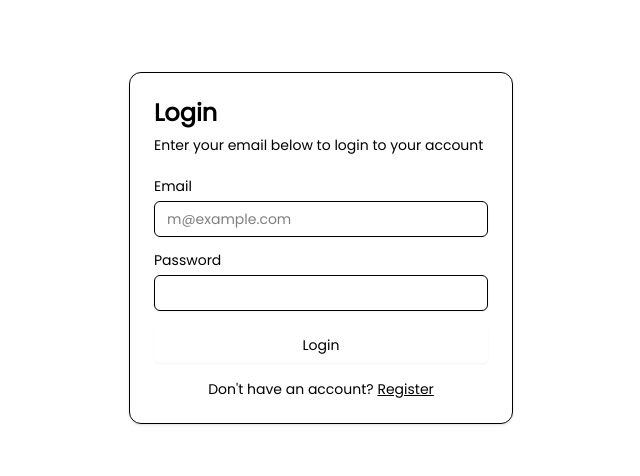
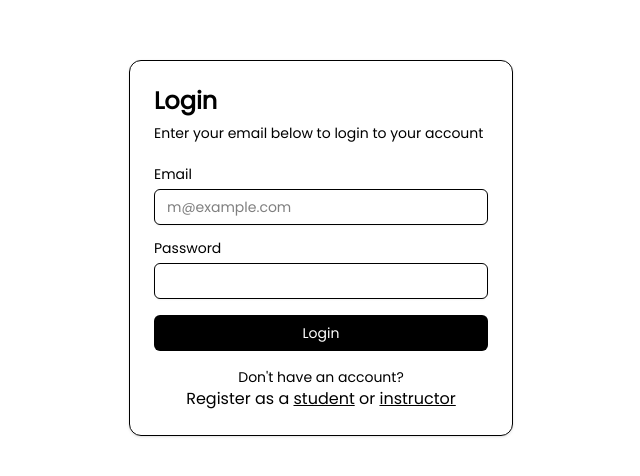
Before and after one commit to khandoker-tahmid-sami/educonnect, a Next.js app: page /login in a window 1280 px wide. Shown: the part 152-628 px from the top of the page, without its empty margins (319-959 px from the left). Built offline with nearby package versions, Linux system fonts and the light colour scheme.

Commit message:
login page developing

```diff
--- /dev/null
+++ b/app/actions/index.js
@@ -0,0 +1,17 @@
+"use server";
+
+import { signIn } from "@/auth";
+
+export const credentialLogin = async (formData) => {
+  try {
+    const response = await signIn("credentials", {
+      email: formData.get("email"),
+      password: formData.get("password"),
+      redirect: false,
+    });
+
+    return response;
+  } catch (error) {
+    throw new Error(error);
+  }
+};
--- /dev/null
+++ b/app/api/auth/[...nextauth]/route.js
@@ -0,0 +1 @@
+export { GET, POST } from "@/auth";
--- a/app/login/_components/login-form.jsx
+++ b/app/login/_components/login-form.jsx
@@ -1,5 +1,8 @@
+"use client";
+
 import Link from "next/link";
 
+import { credentialLogin } from "@/app/actions";
 import { Button } from "@/components/ui/button";
 import {
   Card,
@@ -10,10 +13,41 @@ import {
 } from "@/components/ui/card";
 import { Input } from "@/components/ui/input";
 import { Label } from "@/components/ui/label";
+import { useRouter } from "next/navigation";
+import { useState } from "react";
 
 export function LoginForm() {
+  const [error, setError] = useState("");
+  const router = useRouter();
+
+  const handleSubmit = async (event) => {
+    event.preventDefault();
+
+    try {
+      const formData = new FormData(event.currentTarget);
+      const response = await credentialLogin(formData);
+
+      if (!!response.error) {
+        console.error(response.error);
+        setError(response.error);
+      } else {
+        router.push("/courses");
+      }
+    } catch (error) {
+      console.log(error);
+      setError(error.message);
+    }
+  };
   return (
     <Card className="mx-auto max-w-sm w-full">
+      {error ? (
+        <div
+          role="alert"
+          className="mx-6 mt-4 rounded-md border border-red-200 bg-red-50 px-3 py-2 text-sm text-red-700"
+        >
+          {error}
+        </div>
+      ) : null}
       <CardHeader>
         <CardTitle className="text-2xl">Login</CardTitle>
         <CardDescription>
@@ -21,11 +55,13 @@ export function LoginForm() {
         </CardDescription>
       </CardHeader>
       <CardContent>
+        <form onSubmit={handleSubmit}>
           <div className="grid gap-4">
             <div className="grid gap-2">
               <Label htmlFor="email">Email</Label>
               <Input
                 id="email"
+                name="email"
                 type="email"
                 placeholder="m@example.com"
                 required
@@ -38,16 +74,25 @@ export function LoginForm() {
                 Forgot your password?
               </Link> */}
               </div>
-            <Input id="password" type="password" required />
+              <Input id="password" type="password" name="password" required />
             </div>
-          <Button type="submit" className="w-full">
+            <Button type="submit" variant="hero" className="w-full">
               Login
             </Button>
           </div>
+        </form>
+
         <div className="mt-4 text-center text-sm">
           Don&apos;t have an account?{" "}
-          <Link href="register" className="underline">
-            Register
+        </div>
+        <div className="text-center">
+          Register as a {""}
+          <Link href="/register/stundent" className="underline">
+            student
+          </Link>{" "}
+          or {""}
+          <Link href="/register/instructor" className="underline">
+            instructor
           </Link>
         </div>
       </CardContent>
--- /dev/null
+++ b/auth.js
@@ -0,0 +1,45 @@
+import bcrypt from "bcryptjs";
+import NextAuth from "next-auth";
+import CredentialsProvider from "next-auth/providers/credentials";
+import { User } from "./model/user-model";
+import { dbConnect } from "./service/connectMongo";
+
+export const {
+  auth,
+  signIn,
+  signOut,
+  handlers: { GET, POST },
+} = NextAuth({
+  session: { strategy: "jwt" },
+  providers: [
+    CredentialsProvider({
+      async authorize(credentials) {
+        if (credentials == null) return null;
+
+        try {
+          await dbConnect();
+          const user = await User.findOne({ email: credentials?.email });
+          console.log(user);
+          if (user) {
+            const isMatch = await bcrypt.compare(
+              credentials?.password,
+              user?.password
+            );
+
+            if (isMatch) {
+              return user;
+            } else {
+              console.error("password mismatch");
+              throw new Error("Check your password");
+            }
+          } else {
+            console.error("user not found");
+            throw new Error("User not found");
+          }
+        } catch (error) {
+          console.log(error);
+        }
+      },
+    }),
+  ],
+});
--- a/package.json
+++ b/package.json
@@ -29,6 +29,7 @@
     "mongodb": "^6.18.0",
     "mongoose": "^8.17.1",
     "next": "15.4.6",
+    "next-auth": "^5.0.0-beta.29",
     "next-themes": "^0.4.6",
     "postcss": "^8.5.6",
     "react": "19.1.0",
```
Also changed, not shown: 2 other files (tests, documents, lock files or other folders). Lines whose indentation alone changed are shown as unchanged.
